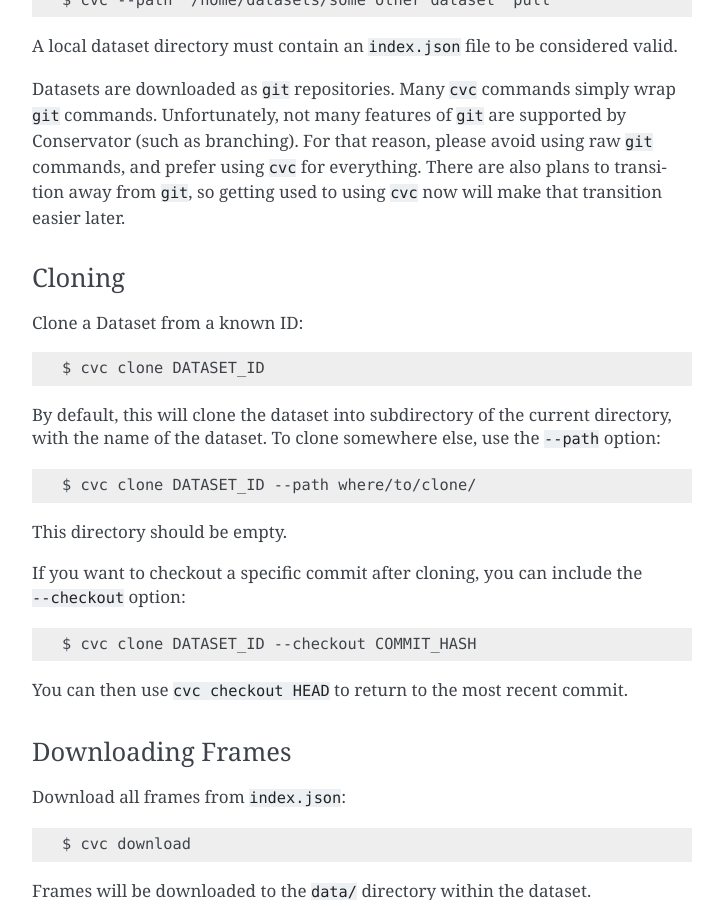
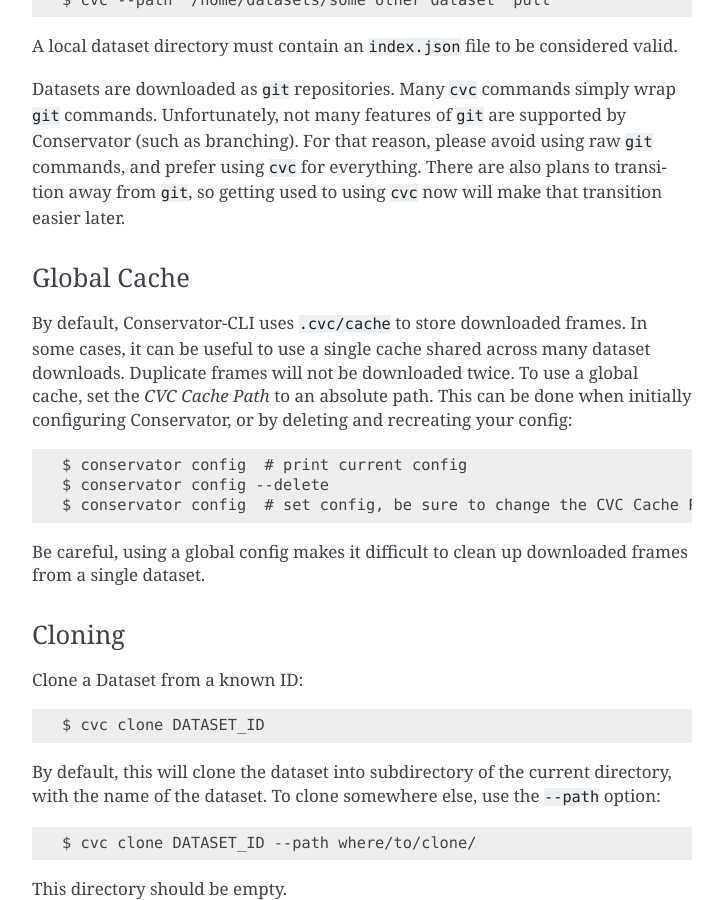
Before and after one commit to FLIR/conservator-cli, a Sphinx documentation site: the page built from docs/usage/cvc_guide.rst, in a window 1280 px wide and 900 px high, scrolled down 1972 px. Shown: the whole window, without its empty margins (388-1111 px from the left). Built offline with Sphinx 7.4.7, drawn with Linux system fonts in a browser that asks for light colours.

Commit message:
Add the option of setting CVC Cache Path in Config (#145)
* Add global cache path config option

* Reformat

```diff
--- a/docs/usage/cvc_guide.rst
+++ b/docs/usage/cvc_guide.rst
@@ -68,7 +68,7 @@ will commit and push the changes to ``index.json``
    directory).
 
 Additional Reference
-----------------------------
+--------------------
 
 You can use the ``--log`` option before any command to set the log-level. For instance,
 to see debug prints while uploading some frames::
@@ -87,6 +87,22 @@ commands. Unfortunately, not many features of ``git`` are supported by Conservat
 as branching). For that reason, please avoid using raw ``git`` commands, and prefer using
 ``cvc`` for everything. There are also plans to transition away from ``git``, so getting
 used to using ``cvc`` now will make that transition easier later.
+
+Global Cache
+^^^^^^^^^^^^
+
+By default, Conservator-CLI uses ``.cvc/cache`` to store downloaded frames. In some
+cases, it can be useful to use a single cache shared across many dataset downloads.
+Duplicate frames will not be downloaded twice. To use a global cache, set the `CVC Cache Path`
+to an absolute path. This can be done when initially configuring Conservator, or by deleting
+and recreating your config::
+
+    $ conservator config  # print current config
+    $ conservator config --delete
+    $ conservator config  # set config, be sure to change the CVC Cache Path.
+
+Be careful, using a global config makes it difficult to clean up downloaded frames from a
+single dataset.
 
 Cloning
 ^^^^^^^
```
Also changed, not shown: 3 other files.
